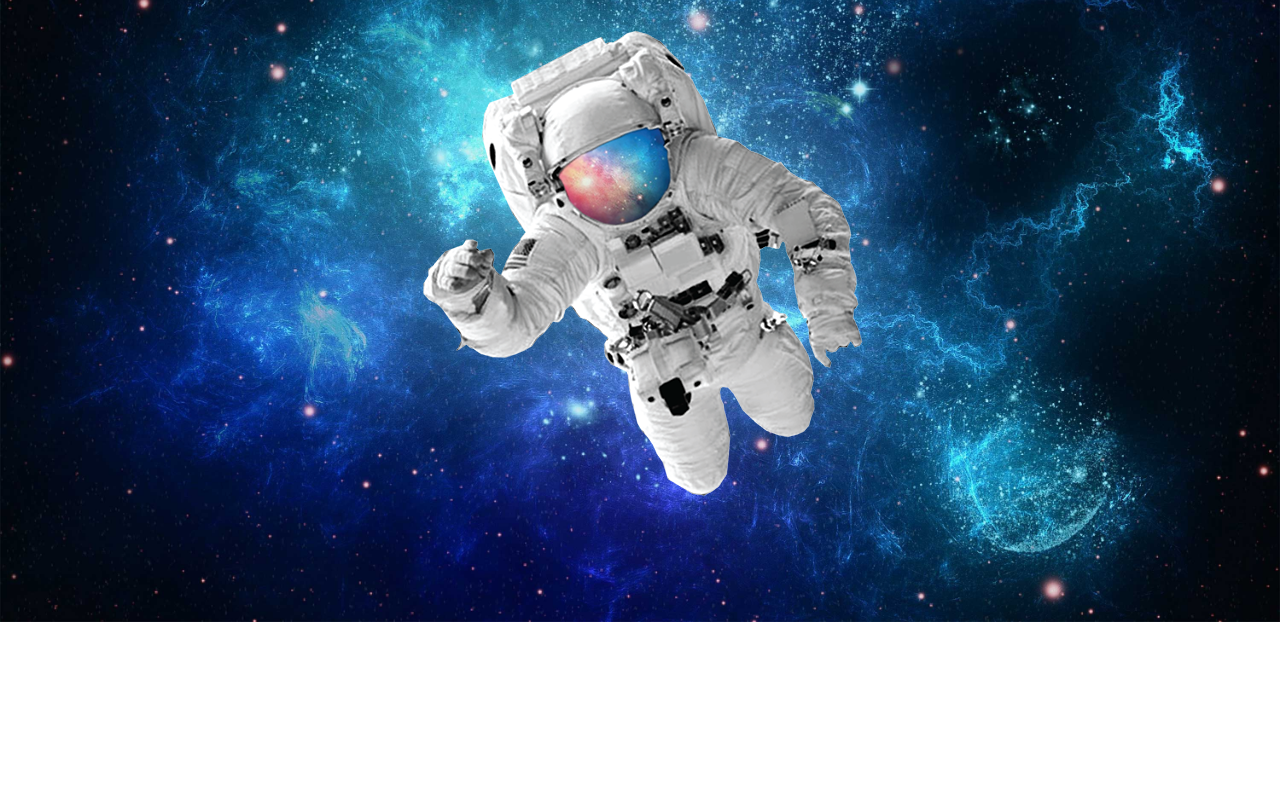
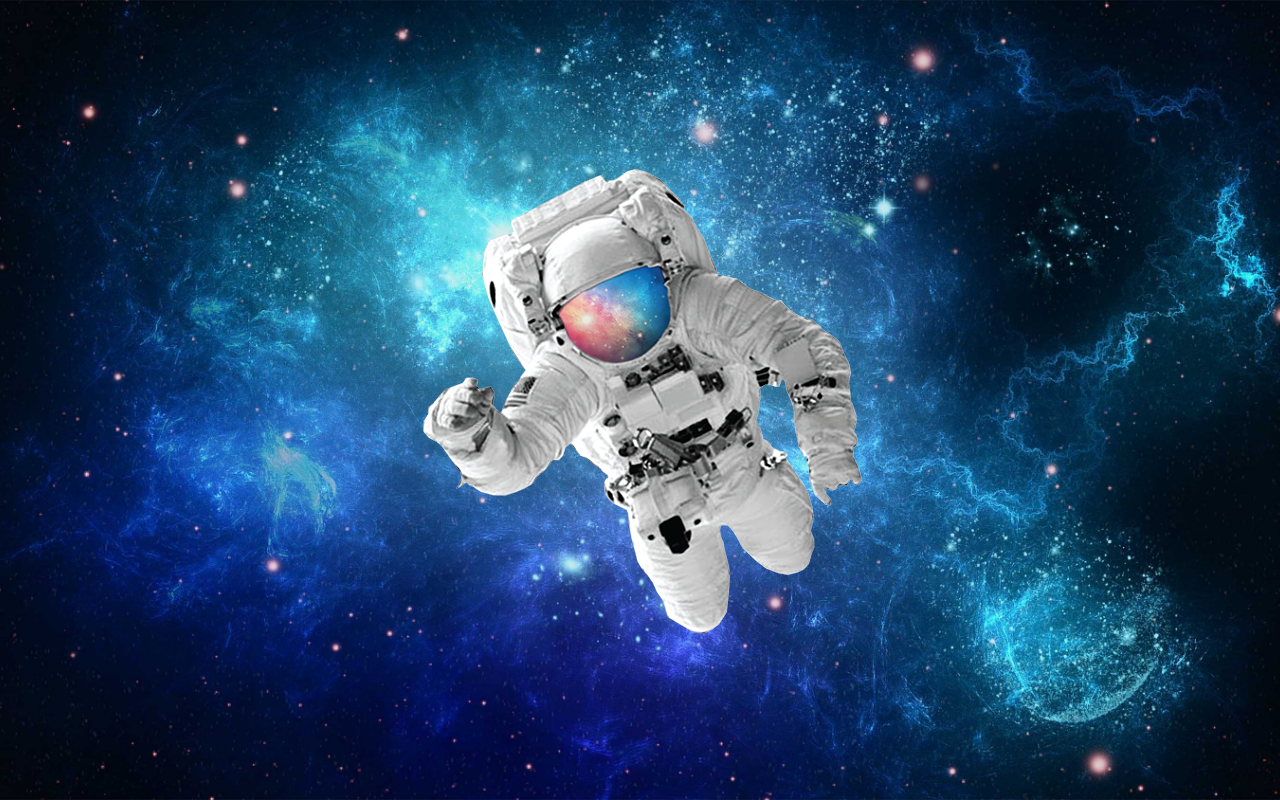
Before and after one commit to Carvalhal05/html-css-estudo, a plain HTML site: page M03/desafios/d011.html in a window 1280 px wide. Drawn offline with Linux system fonts and the light colour scheme.

Commit message:
Projeto - Cordel Moderno

```diff
--- a/M02/desafios/d011.html
+++ b/M03/desafios/d011.html
@@ -9,9 +9,10 @@
             background-image: url(imagens/espaco.jpg);
             background-size: cover;
             background-repeat: no-repeat;
-            background-position: center;
+            background-position: center center;
             display: flex; /* ativa flexbox */
             justify-content: center;
+            height: 98vh;
         }
         img{
             margin: auto;
```
Also changed, not shown: M03/desafios/d012.html (renamed from M02/desafios/d012.html, +1 -2 lines), M03/desafios/imagens/astronauta.png (renamed from M02/desafios/imagens/astronauta.png), M03/desafios/imagens/espaco.jpg (renamed from M02/desafios/imagens/espaco.jpg), M03/desafios/projeto/cordel-moderno.txt (added), M03/desafios/projeto/imagens/background001.jpg (added), M03/desafios/projeto/imagens/background002.jpg (added).
